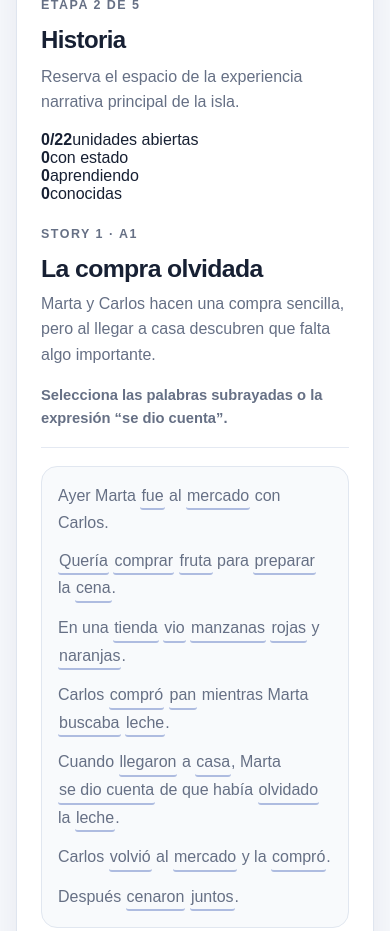
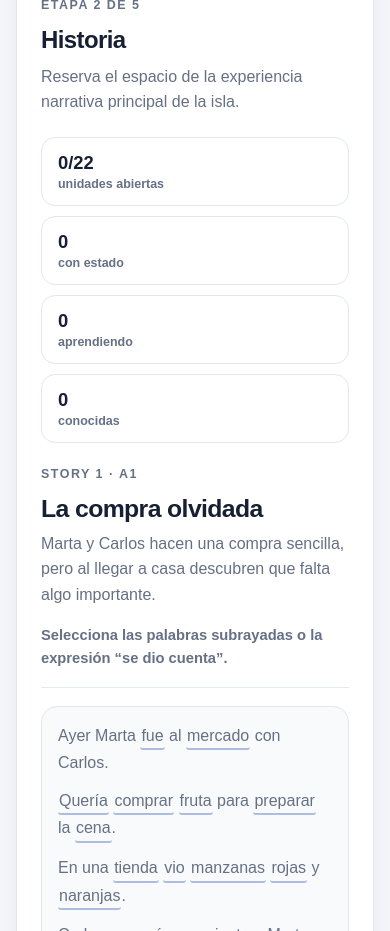
Before and after one commit to materiasordenadas-del/SpanStories, a Next.js app: page /niveles/a1/modulos/1/islas/1 in a window 390 px wide. Shown: the part 1100-2031 px from the top of the page. Built offline with nearby package versions, Linux system fonts and the light colour scheme.

Commit message:
style: add learner progress and event history states

```diff
--- a/components/story-reader.module.css
+++ b/components/story-reader.module.css
@@ -1,3 +1,29 @@
+.progress {
+  display: grid;
+  grid-template-columns: repeat(4, minmax(0, 1fr));
+  gap: 10px;
+  margin-top: 22px;
+}
+
+.progress div {
+  display: grid;
+  gap: 3px;
+  border: 1px solid #e1e7f0;
+  border-radius: 14px;
+  background: #ffffff;
+  padding: 14px 16px;
+}
+
+.progress strong {
+  font-size: 1.15rem;
+}
+
+.progress span {
+  color: #667085;
+  font-size: 0.78rem;
+  font-weight: 700;
+}
+
 .storyReader {
   display: grid;
   grid-template-columns: minmax(0, 1fr) minmax(280px, 330px);
@@ -113,6 +139,7 @@
 .definition,
 .stateBlock,
 .contextBlock,
+.historyBlock,
 .parts {
   margin-top: 18px;
   border-top: 1px solid #e4e9f2;
@@ -192,6 +219,16 @@
   line-height: 1.45;
 }
 
+.storageError {
+  margin: 10px 0 0;
+  border-radius: 8px;
+  background: #fff1f3;
+  padding: 9px 10px;
+  color: #c01048;
+  font-size: 0.78rem;
+  line-height: 1.45;
+}
+
 .contextList {
   display: grid;
   gap: 7px;
@@ -219,6 +256,38 @@
   background: #eef2ff;
   outline: 2px solid #c7d2fe;
   outline-offset: 1px;
+}
+
+.historyList {
+  display: grid;
+  gap: 8px;
+  margin: 0;
+  padding: 0;
+  list-style: none;
+}
+
+.historyList li {
+  display: grid;
+  gap: 2px;
+  border-left: 3px solid #dfe5ef;
+  padding-left: 10px;
+}
+
+.historyList span {
+  color: #344054;
+  font-size: 0.82rem;
+  font-weight: 700;
+}
+
+.historyList time {
+  color: #667085;
+  font-size: 0.72rem;
+}
+
+.historyEmpty {
+  margin: 0;
+  color: #667085;
+  font-size: 0.8rem;
 }
 
 .partList {
@@ -254,7 +323,17 @@
   }
 }
 
+@media (max-width: 720px) {
+  .progress {
+    grid-template-columns: repeat(2, minmax(0, 1fr));
+  }
+}
+
 @media (max-width: 520px) {
+  .progress {
+    grid-template-columns: 1fr;
+  }
+
   .storyText {
     padding: 16px;
     font-size: 1rem;
```
